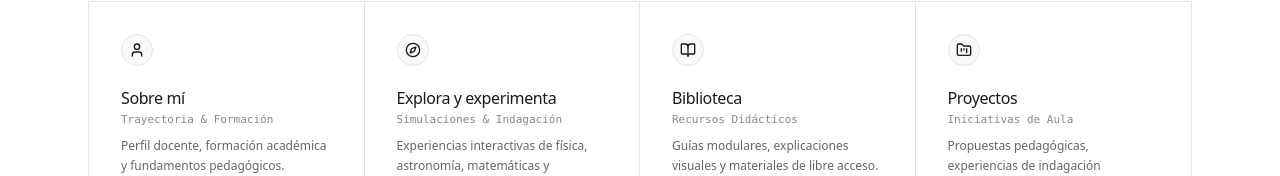
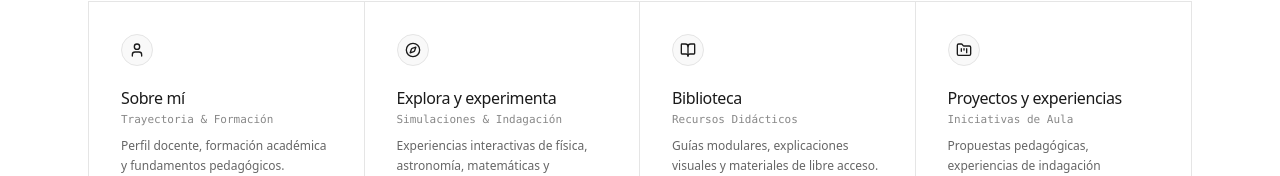
Before and after one commit to danielbustosrios/Daniel-Bustos-interactivo, a React (Vite) app: page / in a window 1280 px wide. Shown: the part 1410-1586 px from the top of the page. Built offline with nearby package versions, Linux system fonts and the light colour scheme.

Commit message:
Actualizar tarjeta a Proyectos y experiencias

```diff
--- a/src/views/HomeView.tsx
+++ b/src/views/HomeView.tsx
@@ -142,7 +142,7 @@ export const HomeView: React.FC<HomeViewProps> = ({ onNavigate }) => {
             },
             {
               id: 'proyectos' as SpaceType,
-              title: 'Proyectos',
+              title: 'Proyectos y experiencias',
               subtitle: 'Iniciativas de Aula',
               description: 'Propuestas pedagógicas, experiencias de indagación matemática y proyectos.',
               icon: <FolderKanban className="w-4 h-4 text-[#1A1A1A]" />,
```
